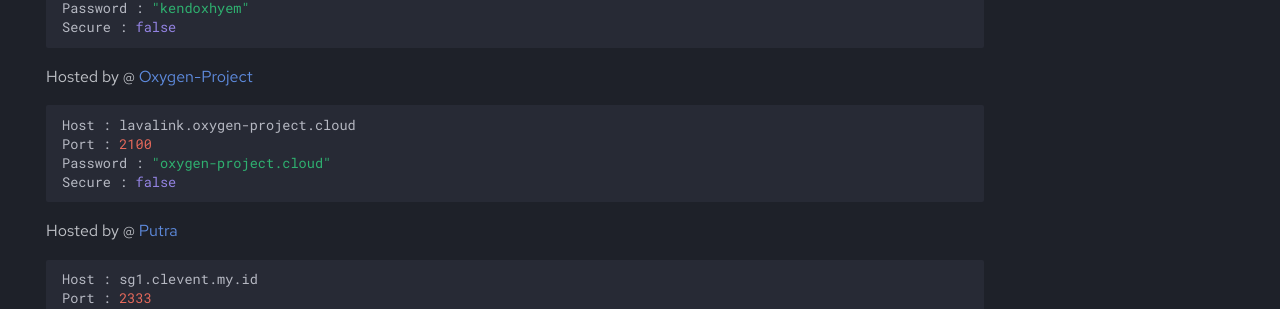
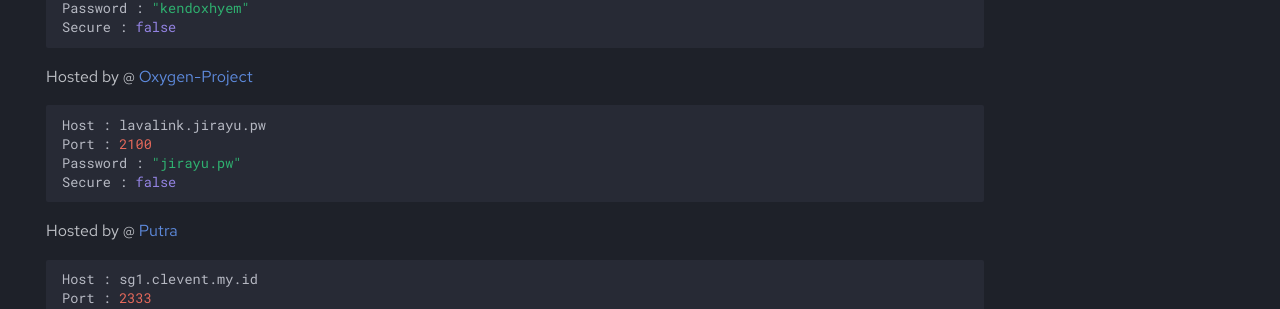
Before and after one commit to DarrenOfficial/lavalink-list, an MkDocs documentation site: the page built from docs/NoSSL/lavalink-without-ssl.md, in a window 1280 px wide and 900 px high, scrolled down 3758 px. Shown: the part 300-609 px from the top of the window. Built offline with MkDocs 1.6.1 and Material for MkDocs 9.7.7, drawn with Linux system fonts in a browser that asks for light colours; comment, search, counter and statistics services are not loaded.

Commit message:
Update lavalink-without-ssl.md (#309)

````diff
--- a/docs/NoSSL/lavalink-without-ssl.md
+++ b/docs/NoSSL/lavalink-without-ssl.md
@@ -207,11 +207,11 @@ Password : "kendoxhyem"
 Secure : false
 ```
 
-Hosted by @ [Oxygen-Project](https://oxygen-project.cloud/)
+Hosted by @ [Oxygen-Project](https://jirayu.pw/)
 ```bash
-Host : lavalink.oxygen-project.cloud
+Host : lavalink.jirayu.pw
 Port : 2100
-Password : "oxygen-project.cloud"
+Password : "jirayu.pw"
 Secure : false
 ```
 
````
